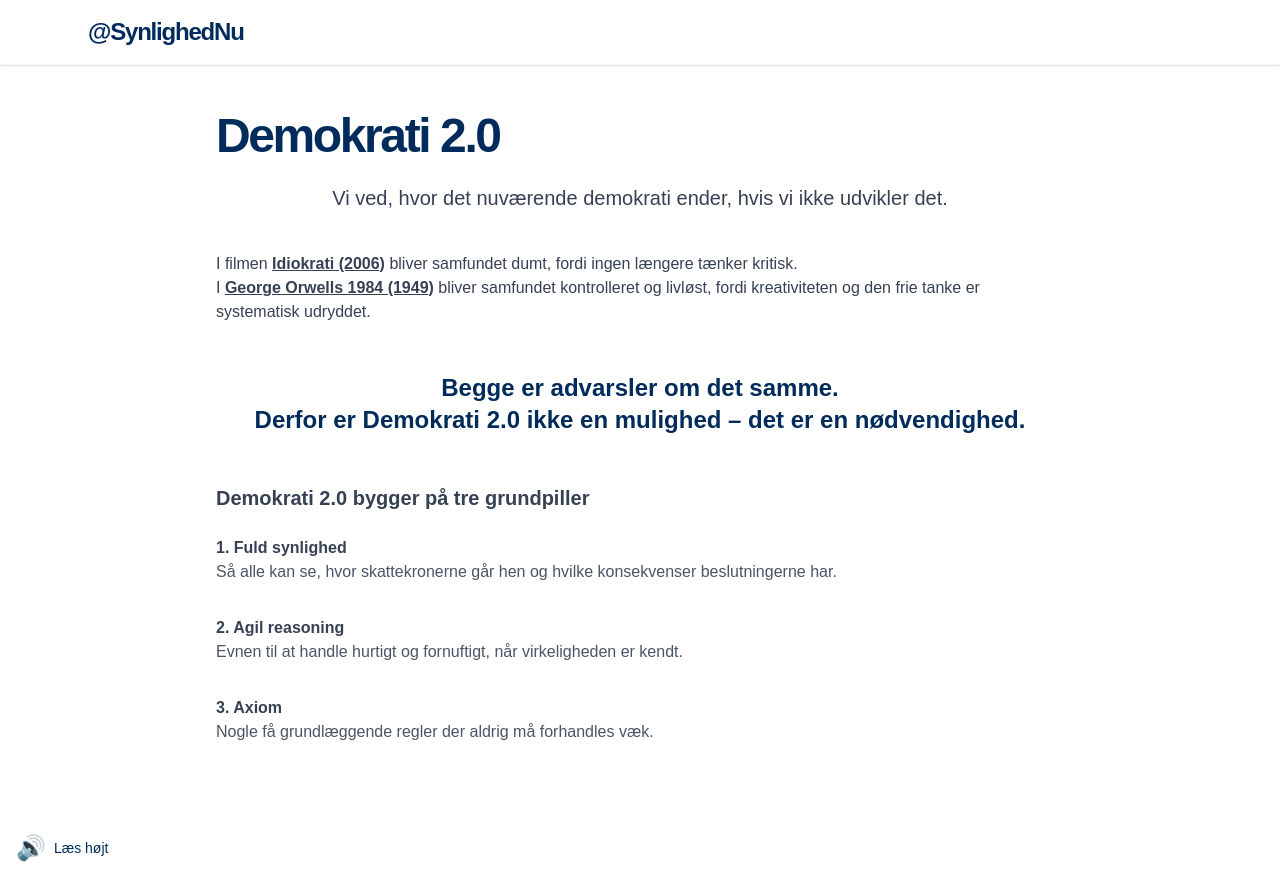
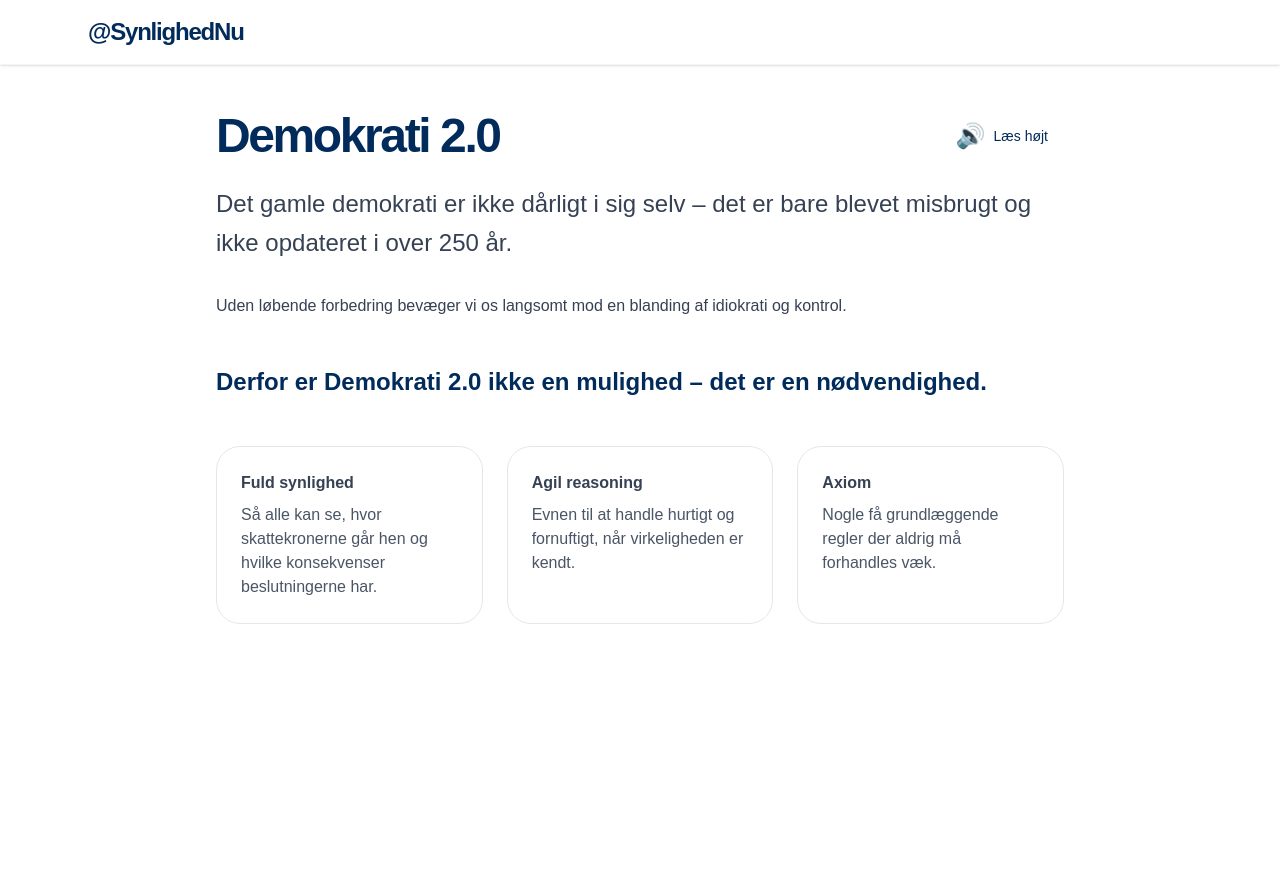
Before and after one commit to synlighed-nu/synlighed-nu-clean, a Next.js app: page /demokrati-2-0 in a window 1280 px wide. After the commit the page ends 800 px from the top, so only its background shows below. Built offline with nearby package versions, Linux system fonts and the light colour scheme.

Commit message:
Update page.tsx

```diff
--- a/app/demokrati-2-0/page.tsx
+++ b/app/demokrati-2-0/page.tsx
@@ -1,61 +1,58 @@
+'use client';
+
 import Nav from '../components/common/_Nav';
 import SpeakerButton from '../components/common/_SpeakerButton';
 
 export default function Demokrati20Page() {
+  const pageText = `
+    Det gamle demokrati er blevet misbrugt, fordi vi ikke har udviklet det.
+    Vi er nødt til at opgradere det med synlighed, agil reasoning og klare grundprincipper.
+    Ellers ender vi i idiokrati.
+  `;
+
   return (
     <div className="min-h-screen bg-white text-[#002B5B]">
       <Nav simple />
 
       <div className="max-w-4xl mx-auto px-6 pt-28 pb-20">
 
-        <h1 className="text-5xl font-bold tracking-tighter mb-6">Demokrati 2.0</h1>
+        {/* Titel + højtaler-knap på samme linje */}
+        <div className="flex items-center justify-between mb-6">
+          <h1 className="text-5xl font-bold tracking-tighter">Demokrati 2.0</h1>
+          <SpeakerButton
+            text={pageText}
+            endingAxiomIndex={3}     // ← Systemet er ikke bygget til at lære...
+          />
+        </div>
 
         <div className="prose prose-lg max-w-none text-gray-700">
-          <p className="text-xl text-center mb-10">
-            Vi ved, hvor det nuværende demokrati ender, hvis vi ikke udvikler det.
+          <p className="text-2xl leading-relaxed">
+            Det gamle demokrati er ikke dårligt i sig selv – det er bare blevet misbrugt og ikke opdateret i over 250 år.
+          </p>
+          <p className="mt-8">
+            Uden løbende forbedring bevæger vi os langsomt mod en blanding af idiokrati og kontrol.
           </p>
 
-          <p>
-            I filmen <strong>
-              <a href="https://da.wikipedia.org/wiki/Idiokrati" target="_blank" className="underline hover:text-[#E30613]">
-                Idiokrati (2006)
-              </a>
-            </strong> bliver samfundet dumt, fordi ingen længere tænker kritisk.
-          </p>
-
-          <p>
-            I <strong>
-              <a href="https://da.wikipedia.org/wiki/1984_(roman)" target="_blank" className="underline hover:text-[#E30613]">
-                George Orwells 1984 (1949)
-              </a>
-            </strong> bliver samfundet kontrolleret og livløst, fordi kreativiteten og den frie tanke er systematisk udryddet.
-          </p>
-
-          <p className="text-2xl font-semibold text-center my-12 text-[#002B5B]">
-            Begge er advarsler om det samme.<br />
+          <p className="text-2xl font-semibold text-[#002B5B] mt-12">
             Derfor er Demokrati 2.0 ikke en mulighed – det er en nødvendighed.
           </p>
 
-          <h3 className="text-xl font-semibold mt-10 mb-6">Demokrati 2.0 bygger på tre grundpiller</h3>
-
-          <div className="space-y-8">
-            <div>
-              <h4 className="font-semibold">1. Fuld synlighed</h4>
+          <div className="grid md:grid-cols-3 gap-6 mt-12">
+            <div className="bg-white border border-gray-200 rounded-3xl p-6">
+              <h4 className="font-semibold mb-2">Fuld synlighed</h4>
               <p className="text-gray-600">Så alle kan se, hvor skattekronerne går hen og hvilke konsekvenser beslutningerne har.</p>
             </div>
-            <div>
-              <h4 className="font-semibold">2. Agil reasoning</h4>
+            <div className="bg-white border border-gray-200 rounded-3xl p-6">
+              <h4 className="font-semibold mb-2">Agil reasoning</h4>
               <p className="text-gray-600">Evnen til at handle hurtigt og fornuftigt, når virkeligheden er kendt.</p>
             </div>
-            <div>
-              <h4 className="font-semibold">3. Axiom</h4>
+            <div className="bg-white border border-gray-200 rounded-3xl p-6">
+              <h4 className="font-semibold mb-2">Axiom</h4>
               <p className="text-gray-600">Nogle få grundlæggende regler der aldrig må forhandles væk.</p>
             </div>
           </div>
         </div>
       </div>
-
-      <SpeakerButton />
     </div>
   );
 }
```
